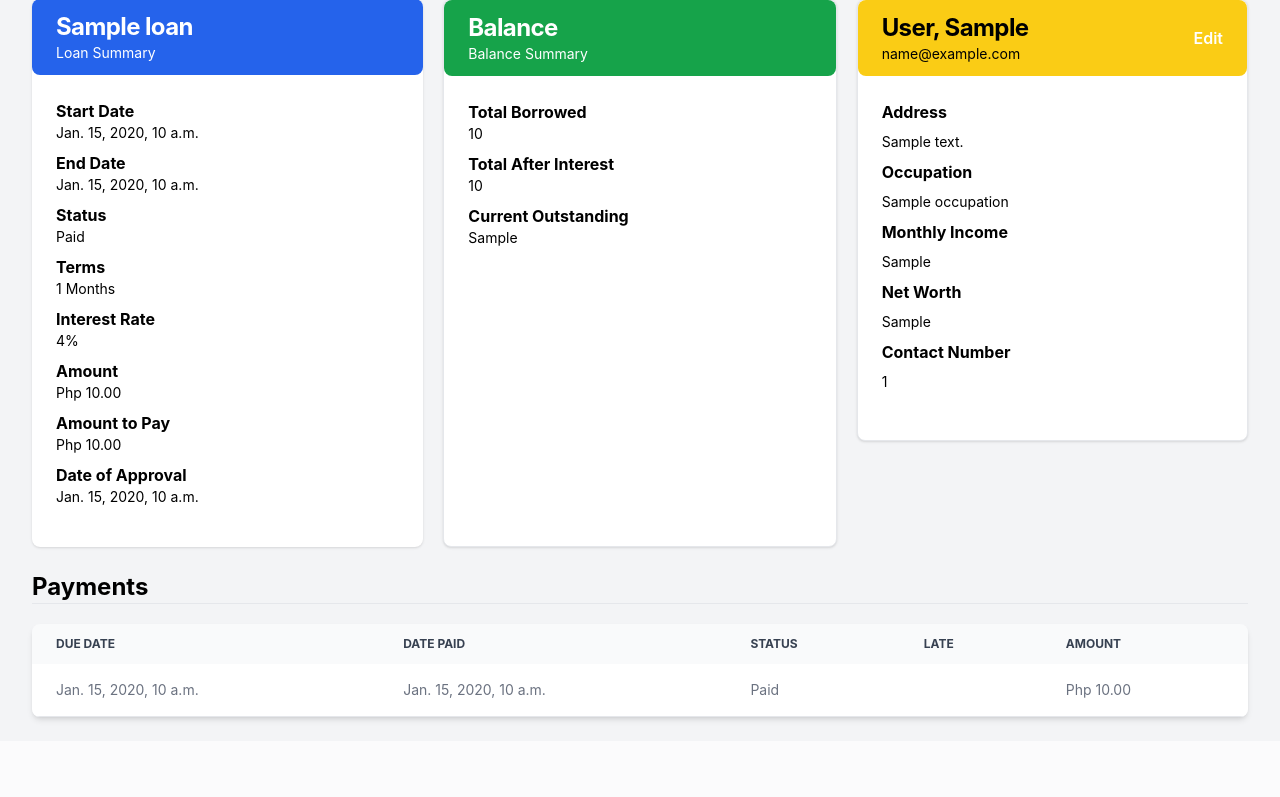
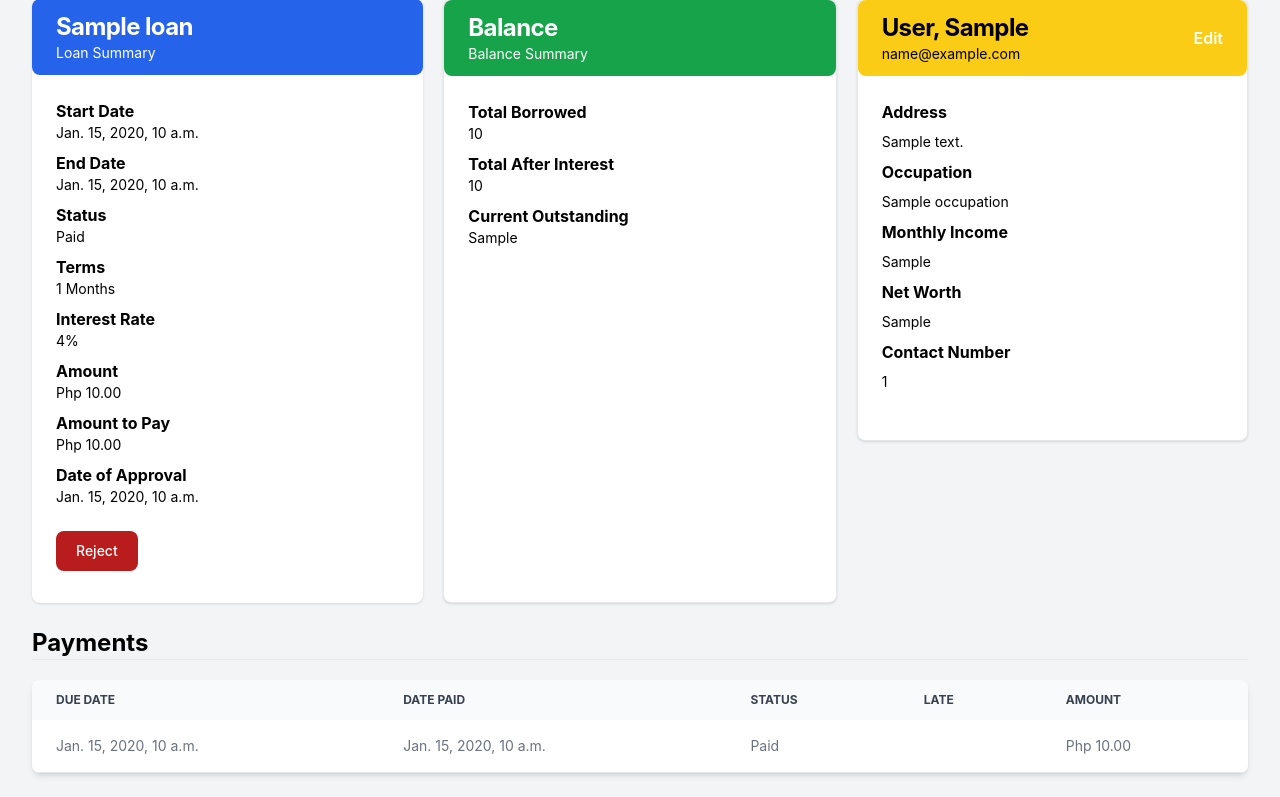
Before and after one commit to ggonzaga29/qwarta, a Django app: template dashboard/templates/loan/view_loan.html in a window 1280 px wide. Shown: the part 173-970 px from the top of the page. Before the commit the page ends 896 px from the top, so only its background shows below. Run offline with Django 4.2, Linux system fonts and the light colour scheme; the template is opened without the code that fills it: most values are stand-ins (such as "Sample title", 1, 10 or a date in 2020); some libraries are stand-ins or nearby versions.

Commit message:
feat: show reject button in all cases

```diff
--- a/dashboard/templates/loan/view_loan.html
+++ b/dashboard/templates/loan/view_loan.html
@@ -52,13 +52,9 @@
                 </div>
                 <div class="pt-2 flex gap-2">
                     {% if loan.status == "Approved" %}
-                         <a href="/dashboard/loans/disapprove/{{ loan.loan_id }}"
+                        <a href="/dashboard/loans/disapprove/{{ loan.loan_id }}"
                            class="focus:outline-none text-black bg-yellow-400 hover:bg-yellow-500 focus:ring-4 focus:ring-yellow-300 font-medium rounded-lg text-sm px-5 py-2.5 my-2 dark:bg-yellow-600 dark:hover:bg-yellow-700 dark:focus:ring-yellow-800">
                             Disapprove
-                        </a>
-                        <a href="/dashboard/loans/reject/{{ loan.loan_id }}"
-                           class="focus:outline-none text-white bg-red-700 hover:bg-red-800 focus:ring-4 focus:ring-red-300 font-medium rounded-lg text-sm px-5 py-2.5 my-2 dark:bg-red-600 dark:hover:bg-red-700 dark:focus:ring-red-800">
-                            Reject
                         </a>
                     {% elif loan.status == "Pending" %}
                         <a href="/dashboard/loans/approve/{{ loan.loan_id }}"
@@ -66,6 +62,10 @@
                             Approve
                         </a>
                     {% endif %}
+                    <a href="/dashboard/loans/reject/{{ loan.loan_id }}"
+                       class="focus:outline-none text-white bg-red-700 hover:bg-red-800 focus:ring-4 focus:ring-red-300 font-medium rounded-lg text-sm px-5 py-2.5 my-2 dark:bg-red-600 dark:hover:bg-red-700 dark:focus:ring-red-800">
+                        Reject
+                    </a>
                 </div>
             </div>
         </div>
```
